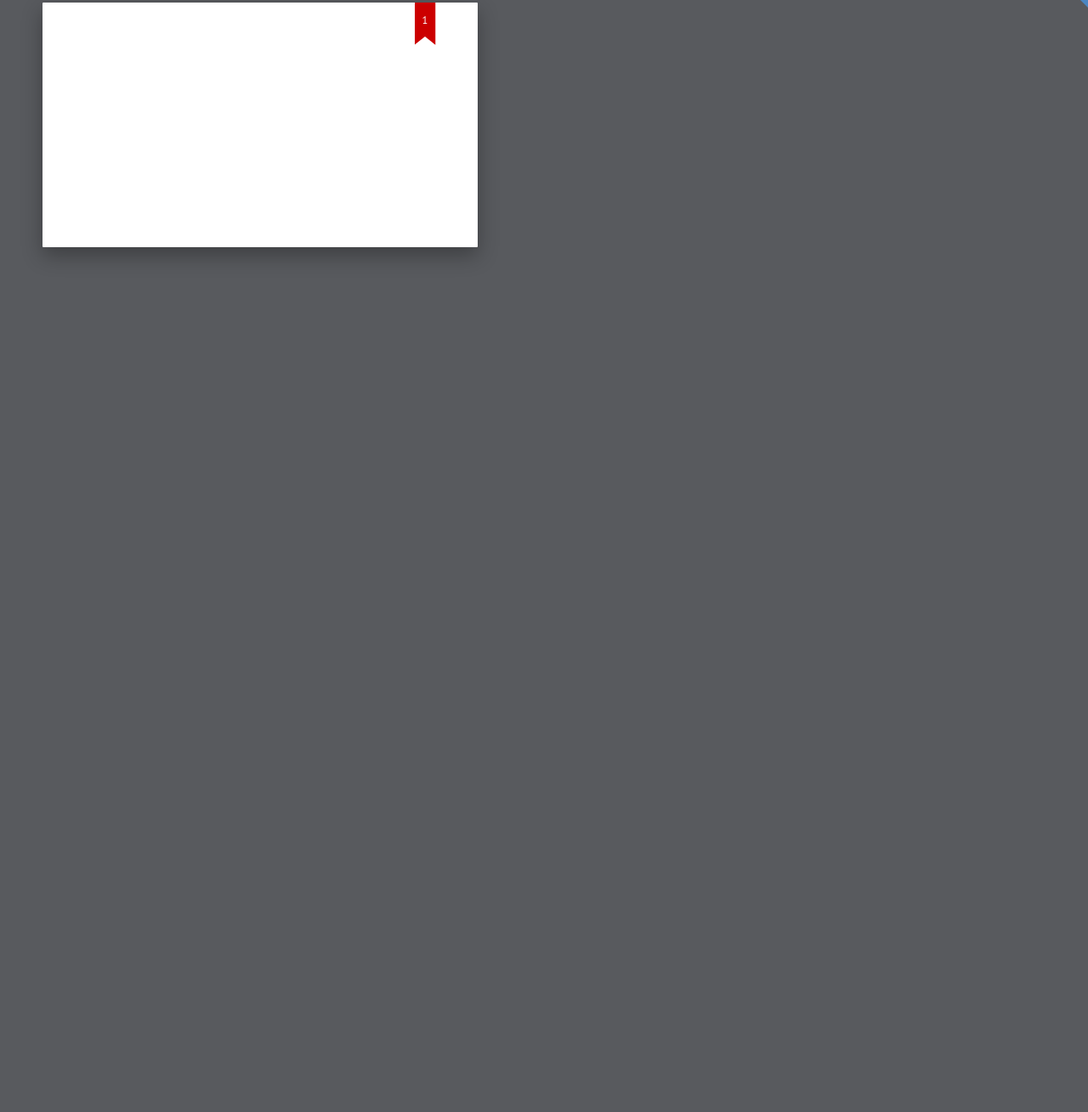
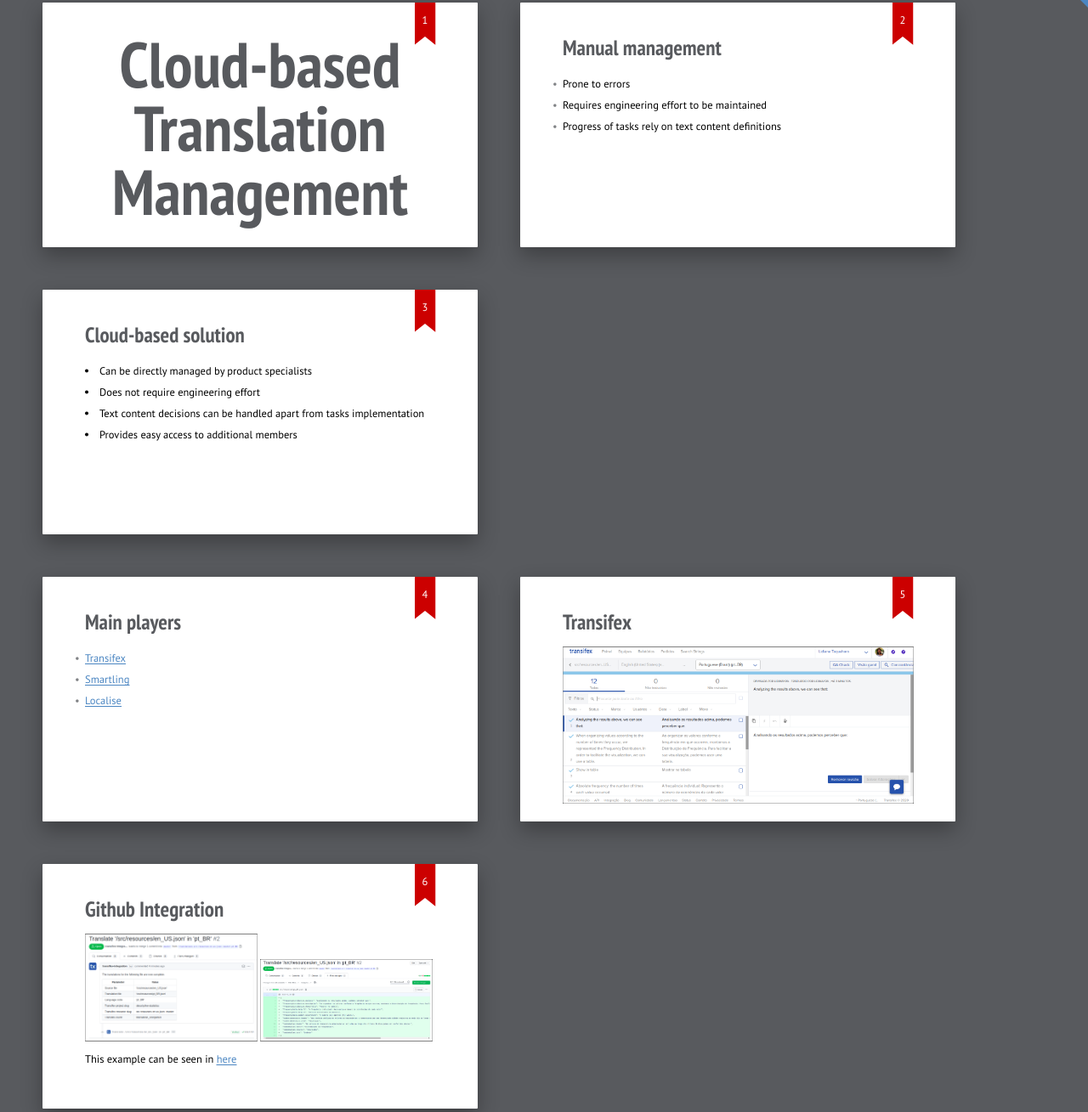
Before and after one commit to lidimayra/translations-management-slides, a website: page prepared/index.html in a window 1280 px wide. Shown: the part 171-1480 px from the top of the page at 85% size. Before the commit the page ends 800 px from the top, so only its background shows below. Drawn offline with Linux system fonts and the light colour scheme.

Commit message:
Add content to the first slides

```diff
--- a/prepared/index.html
+++ b/prepared/index.html
@@ -1,15 +1,11 @@
 <!DOCTYPE html>
 <html lang="en">
 <head>
-    <title>Shower Presentation Engine</title>
+  <title>Cloud-based Translation Management</title>
   <meta charset="utf-8">
   <meta name="viewport" content="width=device-width, initial-scale=1">
   <link rel="stylesheet" href="shower/themes/ribbon/styles/styles.css">
-    <style>
-        .shower {
-            --slide-ratio: calc(16 / 9);
-        }
-    </style>
+  <link rel="stylesheet" href="style.css">
 </head>
 <body class="shower list">
 
@@ -20,6 +16,56 @@
 
     <section class="slide">
       <!-- Create your first slide -->
+      <h2 class="shout shrink">Cloud-based Translation Management</h2>
+    </section>
+
+    <section class="slide">
+      <h2>Manual management</h2>
+
+      <ul>
+        <li>Prone to errors</li>
+        <li>Requires engineering effort to be maintained</li>
+        <li>Progress of tasks rely on text content definitions</li>
+      </ul>
+    </section>
+
+    <section class="slide">
+      <h2>Cloud-based solution</h2>
+
+      <li>Can be directly managed by product specialists</li>
+      <li>Does not require engineering effort</li>
+      <li>
+        Text content decisions can be handled apart from tasks implementation
+      </li>
+      <li>Provides easy access to additional members</li>
+    </section>
+
+    <section class-"">
+    </section>
+
+    <section class="slide">
+      <h2>Main players</h2>
+      <ul>
+        <li><a href="http://transifex.com/">Transifex</a></li>
+        <li><a href="https://www.smartling.com/">Smartling</a></li>
+        <li><a href="https://lokalise.com/"/>Localise</a></li>
+      </ul>
+    </section>
+
+    <section class="slide">
+      <h2>Transifex</h2>
+
+      <img class="screenshot" src="images/transifex.png"/>
+    </section>
+
+    <section class="slide">
+      <h2>Github Integration</h2>
+
+      <img class="screenshot sm" src="images/pr_description.png"/>
+      <img class="screenshot sm" src="images/pr_diff.png"/>
+
+      This example can be seen in
+      <a href="https://github.com/lidimayra/descriptive-statistics/pull/2">here</a>
     </section>
 
     <footer class="badge">
--- /dev/null
+++ b/prepared/style.css
@@ -0,0 +1,12 @@
+.shower {
+    --slide-ratio: calc(16 / 9);
+}
+
+.screenshot {
+  border: 1px solid black;
+  width: 100%;
+}
+
+.screenshot.sm {
+  width: 49%;
+}
--- /dev/null
+++ b/style.css
@@ -0,0 +1,12 @@
+.shower {
+    --slide-ratio: calc(16 / 9);
+}
+
+.screenshot {
+  border: 1px solid black;
+  width: 100%;
+}
+
+.screenshot.sm {
+  width: 49%;
+}
```
Also changed, not shown: index.html (+26 -9 lines), images/pr_description.png (added), images/pr_diff.png (added), images/transifex.png (added), prepared/images/pr_description.png (added), prepared/images/pr_diff.png (added), prepared/images/transifex.png (added). Lines whose indentation alone changed are shown as unchanged.
